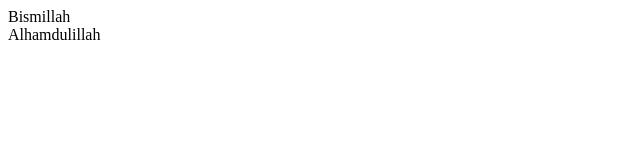
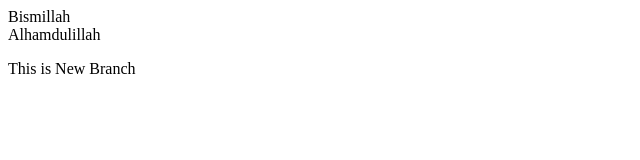
Before and after one commit to Rehan-252/Workmate, a plain HTML site: page index.html in a window 1280 px wide. Shown: the whole page, without its empty margins (0-640 px from the left). Drawn offline with Linux system fonts and the light colour scheme.

Commit message:
Update index.html

```diff
--- a/index.html
+++ b/index.html
@@ -1 +1,2 @@
 <p>Bismillah <br> Alhamdulillah </p>
+<p>This is New Branch</p>
```
